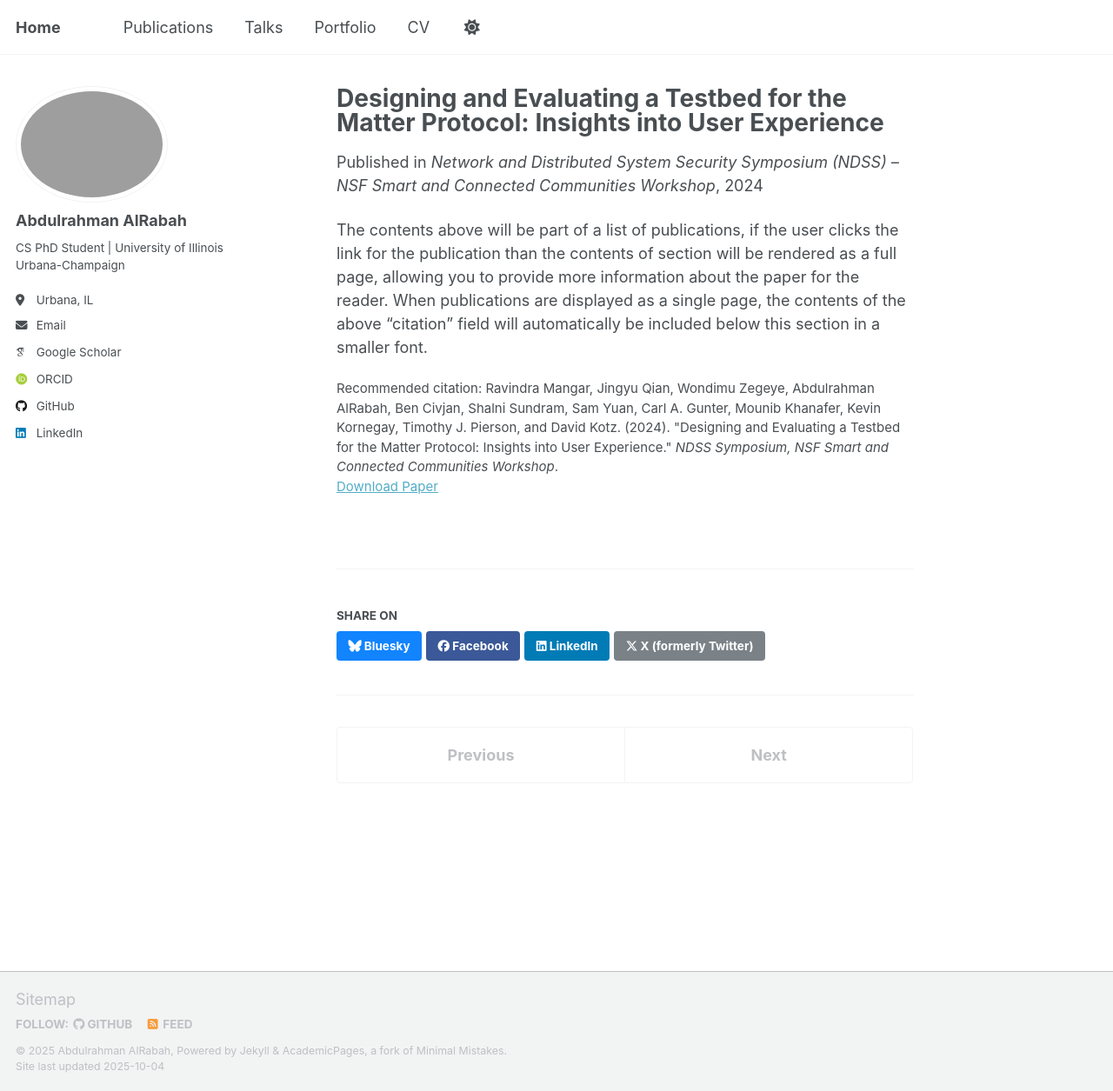
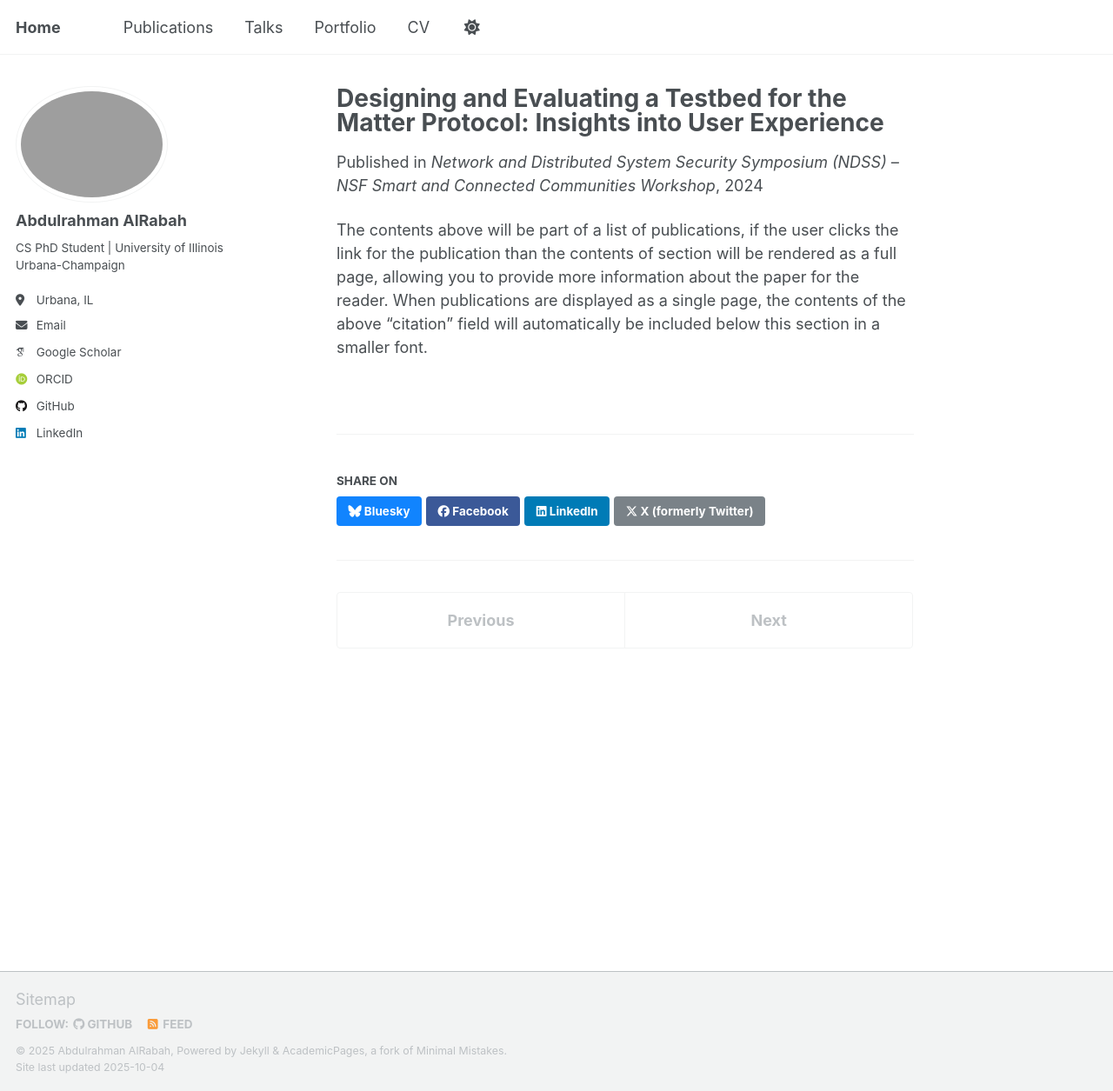
Before and after one commit to aalrabah/aalrabah.github.io, a Jekyll site: the page built from _publications/2024-02-01-matter-protocol-testbed.md, in a window 1280 px wide and 1255 px high. Shown: the whole window at 87% size. Built offline with Jekyll 4.4.1, drawn with Linux system fonts in a browser that asks for light colours; some web fonts are replaced; a script that is not in the unit is left out.

Commit message:
Update 2024-02-01-matter-protocol-testbed.md

```diff
--- a/_publications/2024-02-01-matter-protocol-testbed.md
+++ b/_publications/2024-02-01-matter-protocol-testbed.md
@@ -6,8 +6,7 @@ permalink: /publication/2024-matter-protocol-testbed
 excerpt: 'This paper presents the design and evaluation of a Matter protocol testbed addressing interoperability challenges in smart homes. It introduces a network utility device for traffic monitoring and wireless access, alongside insights from students’ hands-on experiences using the system.'
 date: 2024-02-01
 venue: 'Network and Distributed System Security Symposium (NDSS) – NSF Smart and Connected Communities Workshop'
-paperurl: 'https://www.ndss-symposium.org'
-citation: 'Ravindra Mangar, Jingyu Qian, Wondimu Zegeye, Abdulrahman AlRabah, Ben Civjan, Shalni Sundram, Sam Yuan, Carl A. Gunter, Mounib Khanafer, Kevin Kornegay, Timothy J. Pierson, and David Kotz. (2024). "Designing and Evaluating a Testbed for the Matter Protocol: Insights into User Experience." <i>NDSS Symposium, NSF Smart and Connected Communities Workshop</i>.'
+paperurl: '[[https://www.ndss-symposium.org](https://par.nsf.gov/servlets/purl/10528567)](https://par.nsf.gov/servlets/purl/10528567)'
 ---
 
 The contents above will be part of a list of publications, if the user clicks the link for the publication than the contents of section will be rendered as a full page, allowing you to provide more information about the paper for the reader. When publications are displayed as a single page, the contents of the above "citation" field will automatically be included below this section in a smaller font.
```
